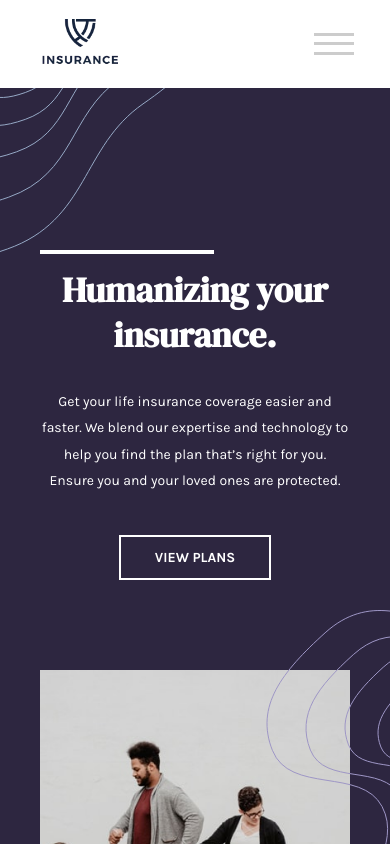
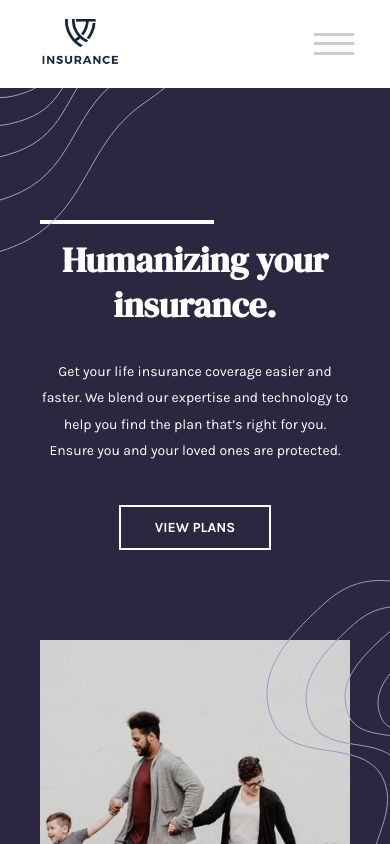
Before and after one commit to HariDya/react_insurance, a React (Vite) app: page / in a window 390 px wide. Shown: the top 844 px of the page. Built offline with nearby package versions, Linux system fonts and the light colour scheme.

Commit message:
initial commit

```diff
--- a/src/index.css
+++ b/src/index.css
@@ -576,12 +576,12 @@ body {
 
 }
 .nav__item {
-  line-height: 0.8;
+  line-height: 0;
 }
 
 .human-content {
   flex-basis: 100%;
-  padding-top: 110px;
+  padding-top: 80px;
 
 
 }
@@ -621,8 +621,9 @@ img.mobilehuman {
   display: none;
 }
 .banner{
-  height: 940px;
-}
+  height: 1040px;
+}
+
 .inner-banner {
   padding: 40px;
   text-align: center;
@@ -1603,7 +1604,7 @@ section.section {
 }
 
 
-@media (min-width: 1499.98px) {
+@media (min-width: 1500px) {
 
 
   ul.nav__menu {
```
